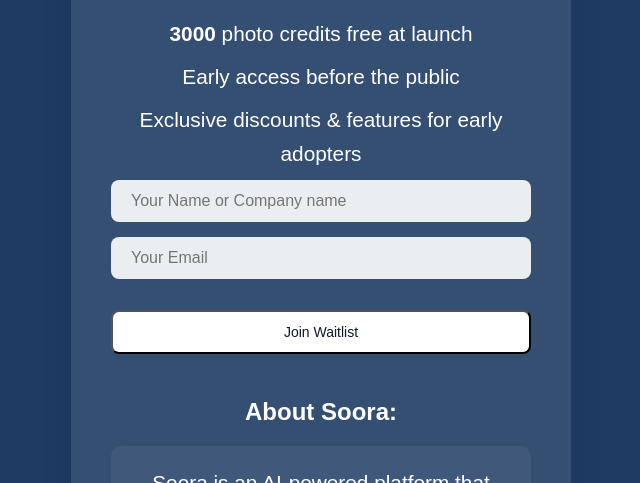
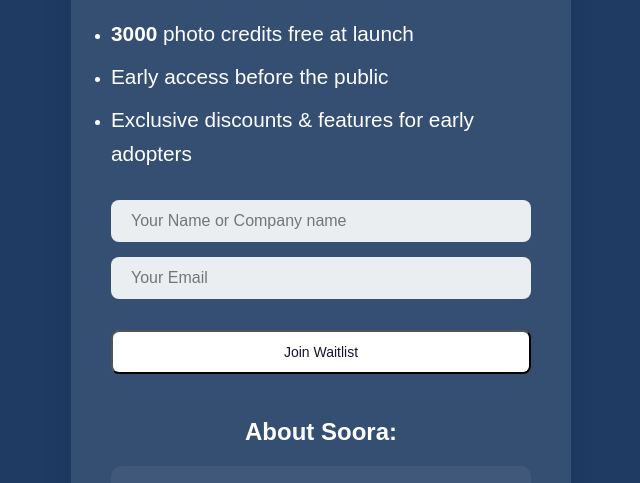
Before and after one commit to Ali1Ab/waitlist-soora, a plain HTML site: page index.html in a window 1280 px wide. Shown: the part 241-724 px from the top of the page, without its empty margins (319-959 px from the left). Drawn offline with Linux system fonts and the light colour scheme; a script that the page names is missing; a web font is replaced by a local one.

Commit message:
Update index.html

```diff
--- a/index.html
+++ b/index.html
@@ -137,12 +137,20 @@
     </div>
     <div class="container">
         <h1>Join Our Waitlist and Enjoy:</h1>
-        <p><b>3000</b> photo credits free at launch</p>
-        <p>Early access before the public</p>
-        <p>Exclusive discounts & features for early adopters</p>
+        <ul style="text-align: left;">
+            <li>
+                <p><b>3000</b> photo credits free at launch</p>
+            </li>
+            <li>
+                <p>Early access before the public</p>
+            </li>
+            <li>
+                <p>Exclusive discounts & features for early adopters</p>
+            </li>
+        </ul>
 
         <form class="launchlist-form" action="https://getlaunchlist.com/s/fSObqL" method="POST">
-            <input name="name" type="text" placeholder="Your Name or Company name" required>
+            <input name="name" type="text" placeholder="Your Name or Company name" required style="margin-top: 20px;">
             <input name="email" type="email" placeholder="Your Email" required>
             <button type="submit">Join Waitlist</button>
         </form>
```
